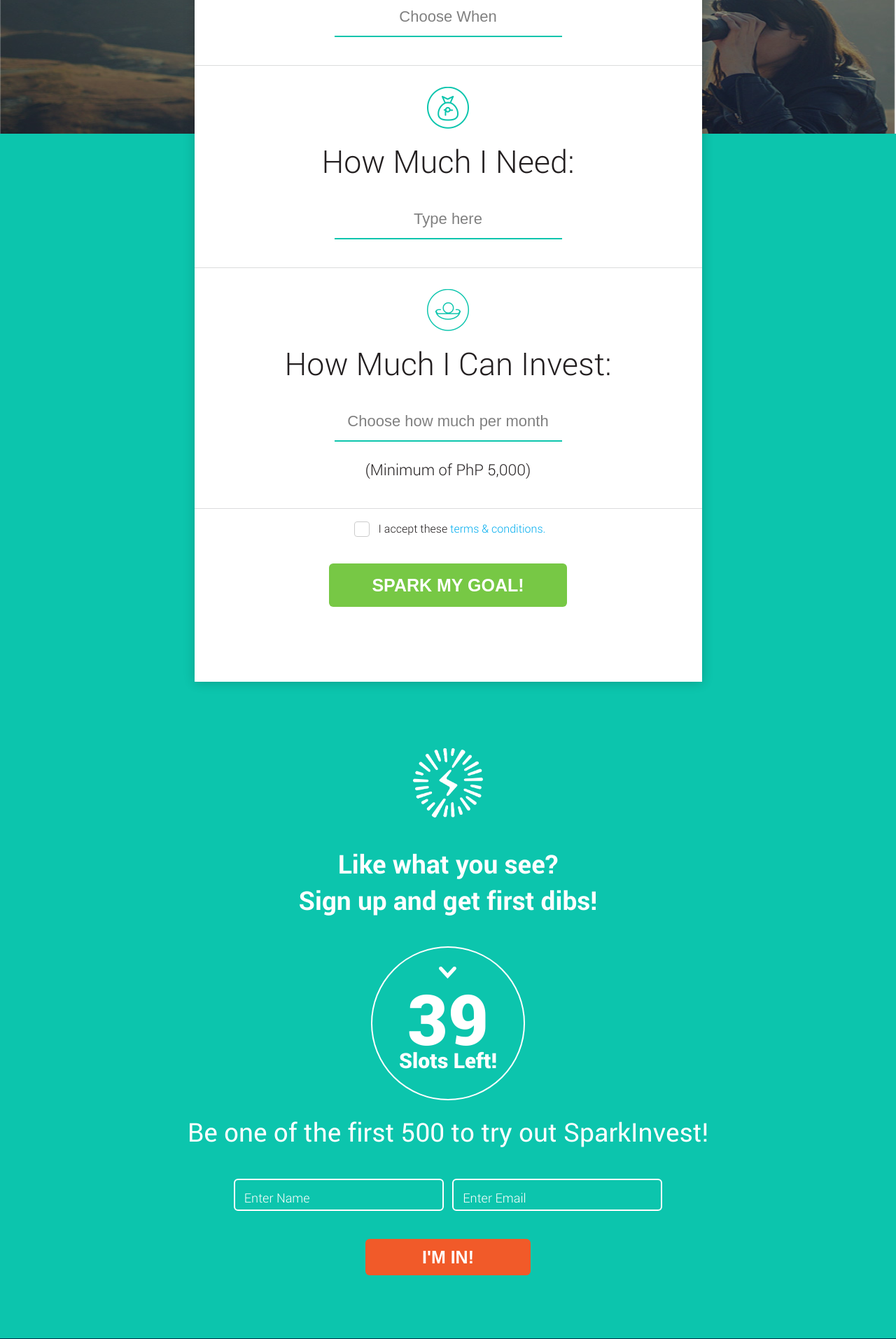
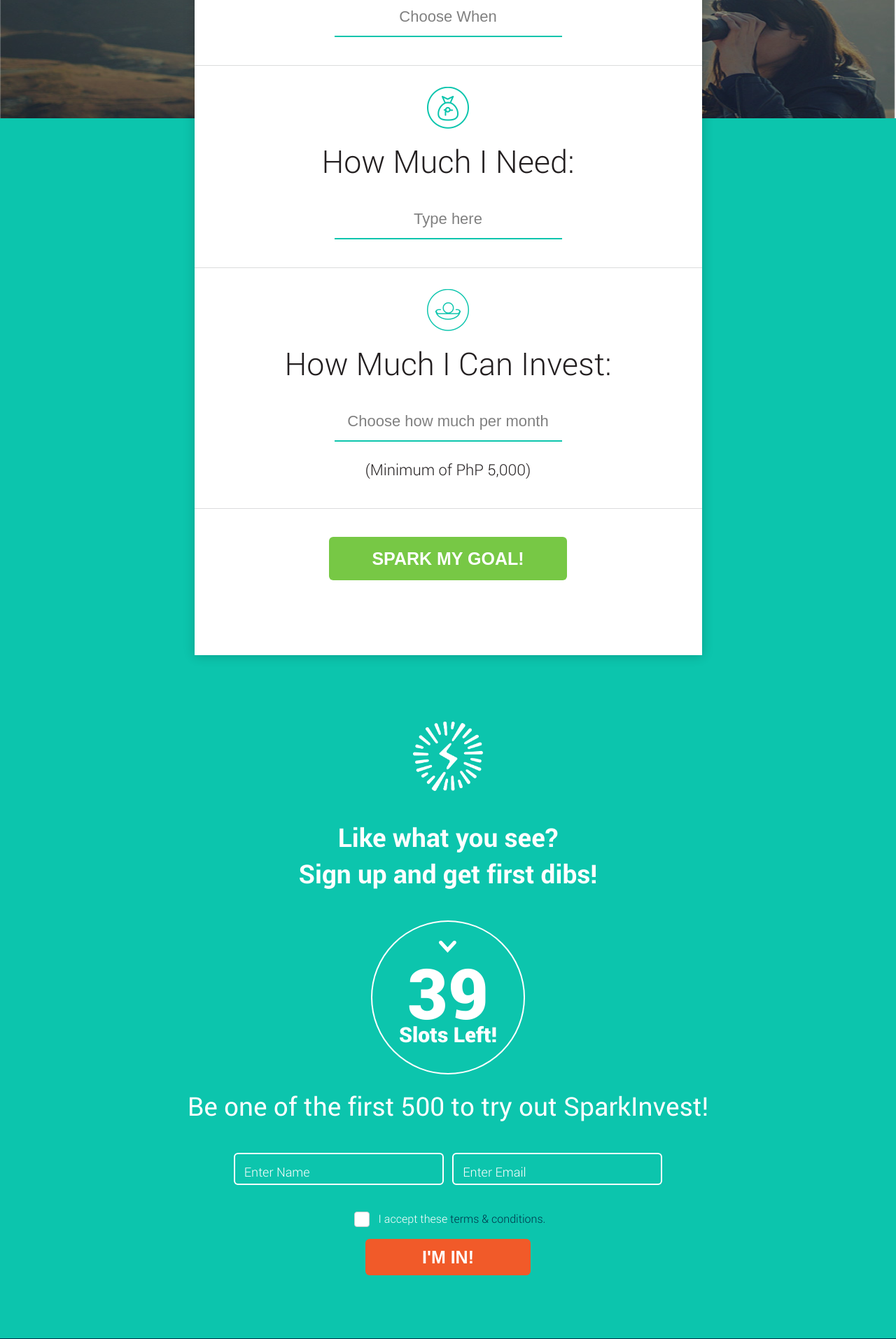
Before and after one commit to somielwin/spark-invest, a PHP site: page / in a window 1280 px wide. Shown: the part 2996-4909 px from the top of the page at 70% size. Run offline with PHP 8.4, Linux system fonts and the light colour scheme; some web fonts are replaced.

Commit message:
change term and conditions positions

```diff
--- a/web/index.php
+++ b/web/index.php
@@ -344,10 +344,7 @@
 									<p>(Minimum of PhP 5,000)</p>
 								</div>
 
-								<div class="wing-checkbox terms-condi-wrap">
-                                    <input type="checkbox" id="terms-checkbox"/>
-                                    <label for="terms-checkbox">I accept these <a href="#" id="terms-btn" style="color: #00adef;">terms &amp; conditions.</a></label>
-                                </div>
+
 								<div class="text-center animated hiding" data-animation="fadeInUp">
 									<input type="submit" name="" value="Spark my Goal!" class="btn btn-green">
 								</div>
@@ -431,6 +428,10 @@
 						            </div>
 							</div>
 							<div class="clr"></div>
+							<div class="wing-checkbox terms-condi-wrap">
+                                <input type="checkbox" id="terms-checkbox"/>
+                                <label for="terms-checkbox">I accept these <a href="#" id="terms-btn" style="color:#01344a;">terms &amp; conditions.</a></label>
+                            </div>
 							<div class="input-wrap">
 								<input class="btn" type="submit" name="" value="I'm In!">
 							</div>
```
